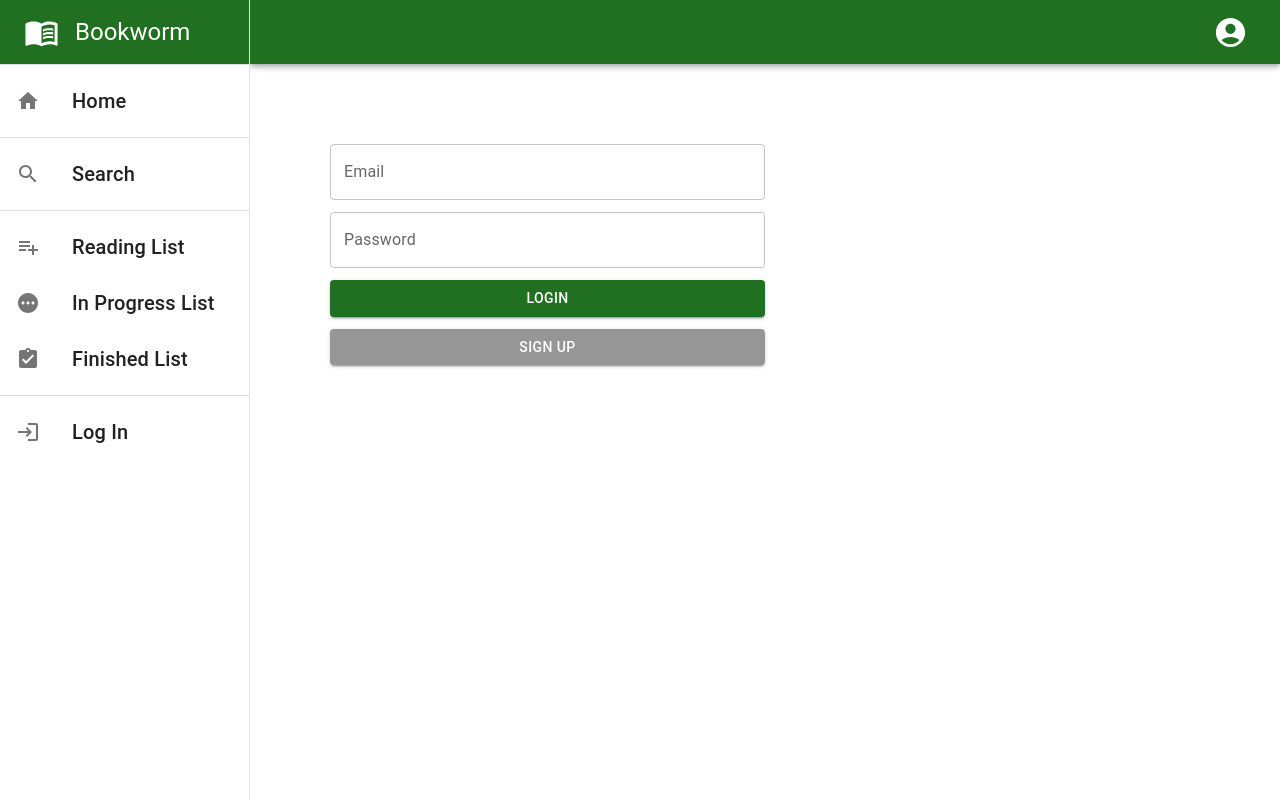
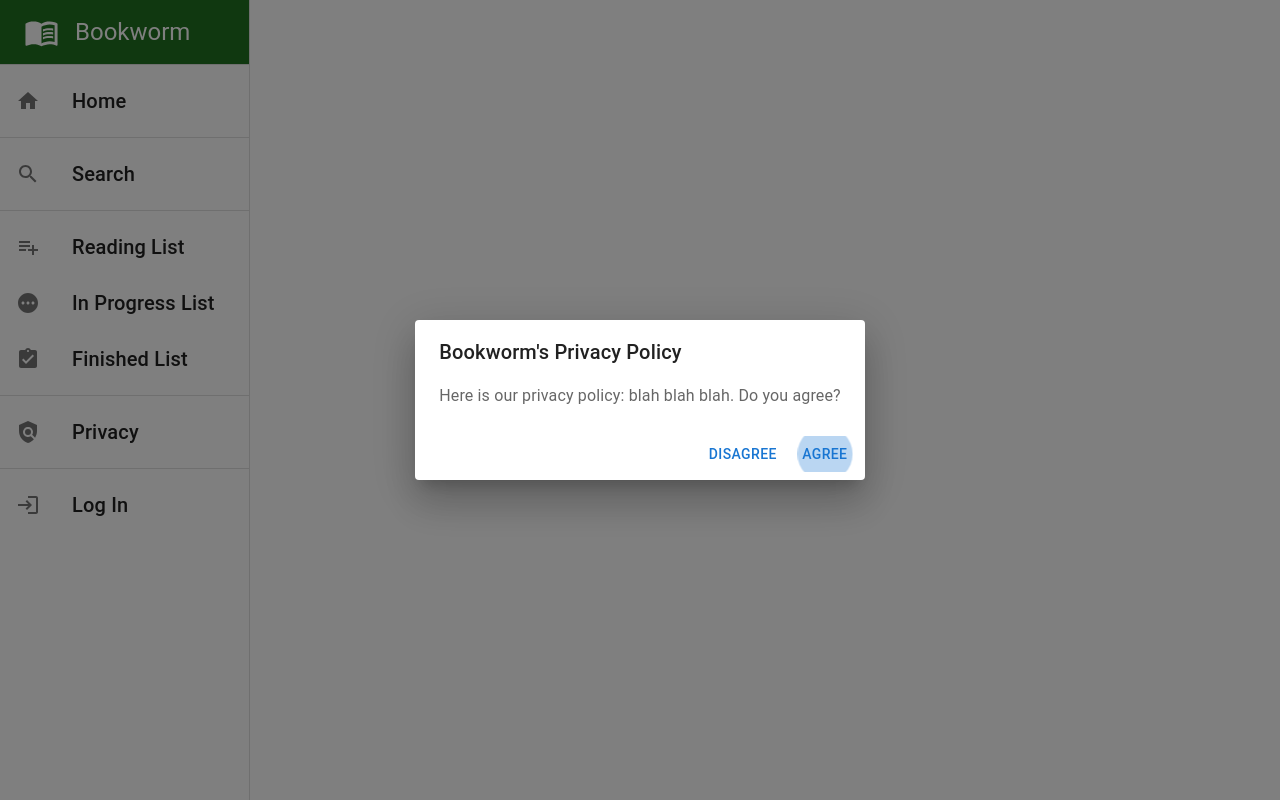
Before and after one commit to yanDavid21/Bookworm, a React (Create React App) app in the folder frontend/: page /login in a window 1280 px wide. Built offline with nearby package versions, Linux system fonts and the light colour scheme.

Commit message:
privacy policy stuff

```diff
--- a/frontend/src/App.js
+++ b/frontend/src/App.js
@@ -11,6 +11,9 @@ import SearchPage from "./pages/Search";
 import SignupPage from "./pages/Signup";
 import AuthorPage from "./pages/Author";
 import useToken from './common/customHooks/useToken';
+import usePrivacyToken from './common/customHooks/usePrivacyToken';
+import PrivacyDialog from './common/components/privacyDialog';
+import { Button, Dialog, DialogTitle, DialogContent, DialogContentText, DialogActions } from "@mui/material";
 
 const drawerWidth = 250;
 
@@ -46,13 +49,64 @@ const Body = ({ drawerWidth, token, setToken, lastPath, setHistory }) => {
   );
 };
 
+const PrivacyPolicyDialog = ({drawerWidth, setPrivacyToken}) => {
+  const [open, setOpen] = React.useState(true);
+  const [disagreed, setDisagreed] = React.useState(false);
+
+  const handleClose = () => {
+    setOpen(false);
+  };
+
+  const handleAgree = () => {
+    setPrivacyToken({privacyToken: '1'});
+    setOpen(false);
+  }
+
+  const handleDisagree = () => {
+    localStorage.removeItem('privacyToken');
+    setDisagreed(true);
+    setOpen(true);
+  }
+
+  return (
+    <div       className="body"
+    style={{
+      width: `calc(100% - ${drawerWidth}px)`,
+      marginLeft: `${drawerWidth}px`,
+    }}>
+    <Dialog
+      open={open}
+      onClose={handleClose}
+      aria-labelledby="alert-dialog-title"
+      aria-describedby="alert-dialog-description"
+    >
+      <DialogTitle id="alert-dialog-title">
+        {"Bookworm's Privacy Policy"}
+      </DialogTitle>
+      <DialogContent>
+        {disagreed? <DialogContentText id="alert-dialog-description">Here is our privacy policy: blah blah blah. Do you agree? You cannot use Bookworm if you disagree with our privacy policy</DialogContentText> : <DialogContentText id="alert-dialog-description">Here is our privacy policy: blah blah blah. Do you agree?</DialogContentText>}
+      </DialogContent>
+      <DialogActions>
+        <Button onClick={handleDisagree}>Disagree</Button>
+        <Button onClick={handleAgree} autoFocus>
+          Agree
+        </Button>
+      </DialogActions>
+    </Dialog>
+  </div>
+  );
+}
+
 function App() {
   const { token, setToken } = useToken();
+  const {privacyToken, setPrivacyToken} = usePrivacyToken();
   const [lastPath, setHistory] = useState("/");
+  const [privacyOpen, setPrivacyOpen] = useState(false);
   return (
     <Router>
-      <PermanentDrawerLeft drawerWidth={drawerWidth} token={token} setToken={setToken} setHistory={setHistory}/>
-      <Body drawerWidth={drawerWidth} token={token} setToken={setToken} lastPath={lastPath} setHistory={setHistory}/>
+      <PermanentDrawerLeft drawerWidth={drawerWidth} token={token} setToken={setToken} setHistory={setHistory} setPrivacyOpen={setPrivacyOpen}/>
+      {privacyToken? <Body drawerWidth={drawerWidth} token={token} setToken={setToken} lastPath={lastPath} setHistory={setHistory}/> : <PrivacyPolicyDialog drawerWidth={drawerWidth} setPrivacyToken={setPrivacyToken}/> }
+      <PrivacyDialog privacyOpen={privacyOpen} setPrivacyOpen={setPrivacyOpen}/>
     </Router>
   );
 }
--- a/frontend/src/common/components/drawerLeft.js
+++ b/frontend/src/common/components/drawerLeft.js
@@ -16,6 +16,8 @@ import PendingIcon from "@mui/icons-material/Pending";
 import LogoutButton from "./logoutButton";
 import LoginButton from "./loginButton";
 import HomeIcon from '@mui/icons-material/Home';
+import PolicyIcon from '@mui/icons-material/Policy';
+import PrivacyDialog from './privacyDialog';
 
 const listOfTabs = [
   { title: "Reading List", path: "#to-read", icon: <PlaylistAddIcon /> },
@@ -23,7 +25,11 @@ const listOfTabs = [
   { title: "Finished List", path: "#finished", icon: <AssignmentTurnedInIcon /> },
 ];
 
-const PermanentDrawerLeft = ({ drawerWidth, token, setToken, setHistory}) => {
+const PermanentDrawerLeft = ({ drawerWidth, token, setToken, setHistory, setPrivacyOpen}) => {
+  const handlePolicy = (e) => {
+    e.preventDefault();
+    setPrivacyOpen(true);
+  }
   return (
     <Drawer
       sx={{
@@ -106,6 +112,21 @@ const PermanentDrawerLeft = ({ drawerWidth, token, setToken, setHistory}) => {
         ))}
       </List>
       <Divider />
+      <List>
+          <ListItem button onClick={handlePolicy}>
+            <ListItemIcon>
+              <PolicyIcon></PolicyIcon>
+            </ListItemIcon>
+            <ListItemText
+              primary={
+                <Typography variant="h6" component="div" sx={{ flexGrow: 1 }}>
+                  Privacy
+                </Typography>
+              }
+            />
+          </ListItem>
+      </List>
+      <Divider />
       {token ? <LogoutButton token={token} setToken={setToken}/> : <LoginButton setHistory={setHistory}/>}
     </Drawer>
   );
--- /dev/null
+++ b/frontend/src/common/components/privacyDialog.js
@@ -0,0 +1,34 @@
+import React from 'react';
+import { Dialog, DialogTitle, DialogContent, DialogContentText, DialogActions, Button } from "@mui/material";
+
+const PrivacyDialog = ({privacyOpen, setPrivacyOpen}) => {
+
+    const handleClose = () => {
+      setPrivacyOpen(false);
+    };
+
+    return (
+        <div>
+        <Dialog
+          open={privacyOpen}
+          onClose={handleClose}
+          aria-labelledby="alert-dialog-title"
+          aria-describedby="alert-dialog-description"
+        >
+          <DialogTitle id="alert-dialog-title">
+            {"Bookworm's Privacy Policy"}
+          </DialogTitle>
+          <DialogContent>
+              <DialogContentText id="alert-dialog-description">Here is our privacy policy: blah blah blah.</DialogContentText>
+          </DialogContent>
+          <DialogActions>
+            <Button onClick={handleClose} autoFocus>
+              Ok
+            </Button>
+          </DialogActions>
+        </Dialog>
+      </div>
+    );
+  }
+
+  export default PrivacyDialog;
--- /dev/null
+++ b/frontend/src/common/customHooks/usePrivacyToken.js
@@ -0,0 +1,22 @@
+import { useState } from 'react';
+
+export default function usePrivacyToken() {
+const getPrivacyToken = () => {
+    const privacyTokenString = localStorage.getItem('privacyToken');
+    const userPrivacyToken = JSON.parse(privacyTokenString);
+    return userPrivacyToken?.privacyToken
+    };
+
+  const [privacyToken, setPrivacyToken] = useState(getPrivacyToken());
+
+  const savePrivacyToken = userPrivacyToken => {
+    localStorage.setItem('privacyToken', JSON.stringify(userPrivacyToken));
+    setPrivacyToken(userPrivacyToken.privacyToken);
+  };
+
+  return {
+    setPrivacyToken: savePrivacyToken,
+    privacyToken
+  }
+
+}
```
